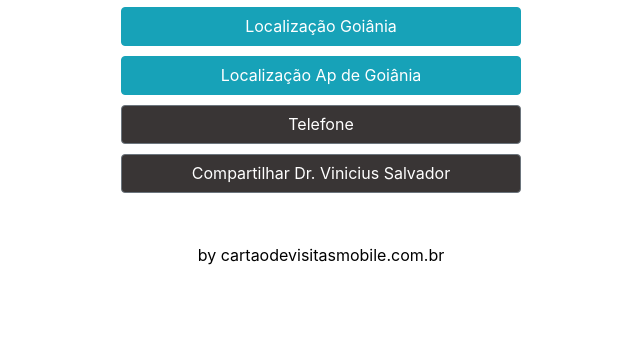
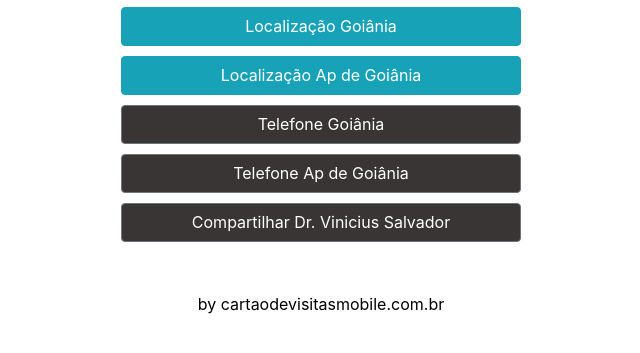
Before and after one commit to startdes/drviniciussalvador, a plain HTML site: page index.html in a window 1280 px wide. Shown: the part 299-652 px from the top of the page, without its empty margins (319-959 px from the left). Drawn offline with nearby package versions, Linux system fonts and the light colour scheme.

Commit message:
Add files via upload

```diff
--- a/index.html
+++ b/index.html
@@ -75,7 +75,13 @@
 -->
         <div class="divconteudo">
             <a href="tel:06241410448" target="_blank">
-                <div class="btn btn-secondary divlinks geral">Telefone</div>
+                <div class="btn btn-secondary divlinks geral">Telefone Goiânia</div>
+            </a>
+        </div>
+
+                <div class="divconteudo">
+            <a href="tel:06232774724" target="_blank">
+                <div class="btn btn-secondary divlinks geral">Telefone Ap de Goiânia</div>
             </a>
         </div>
         <!--
```
